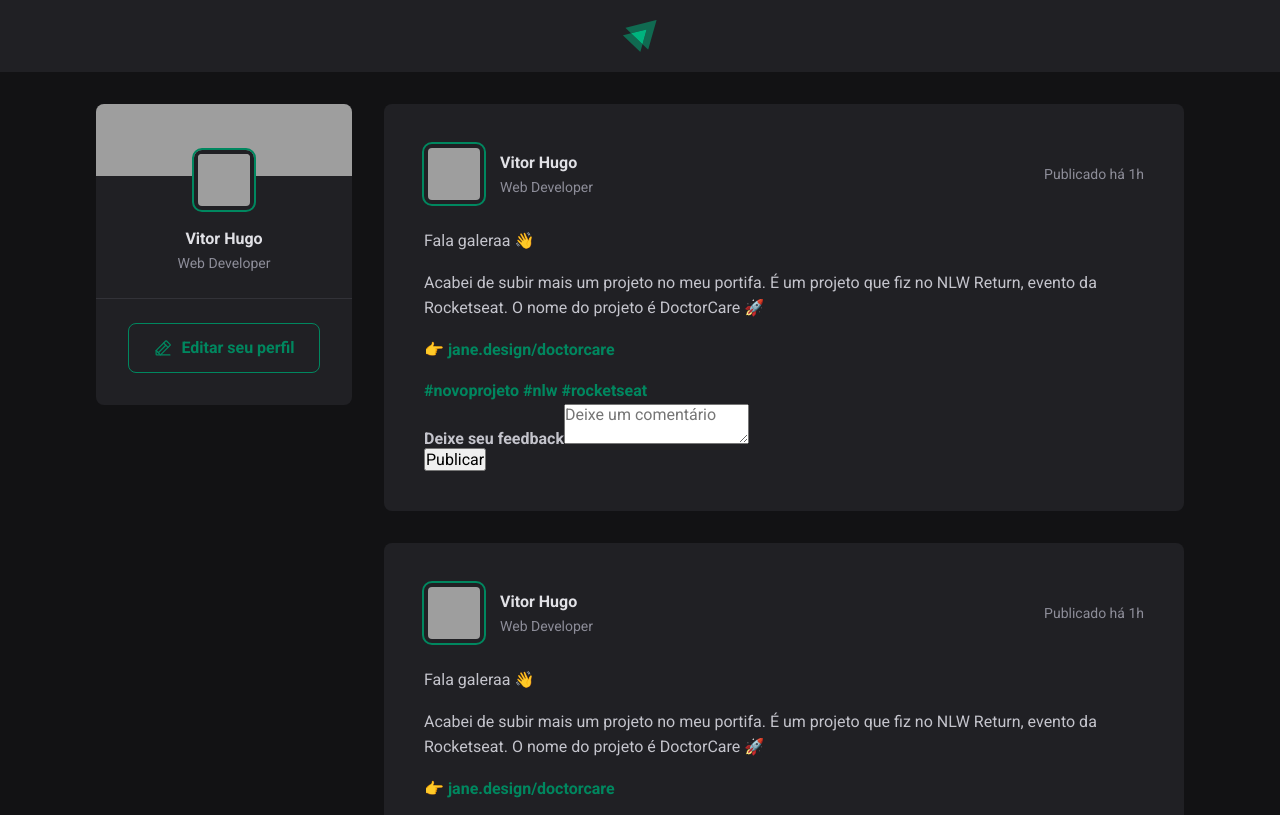
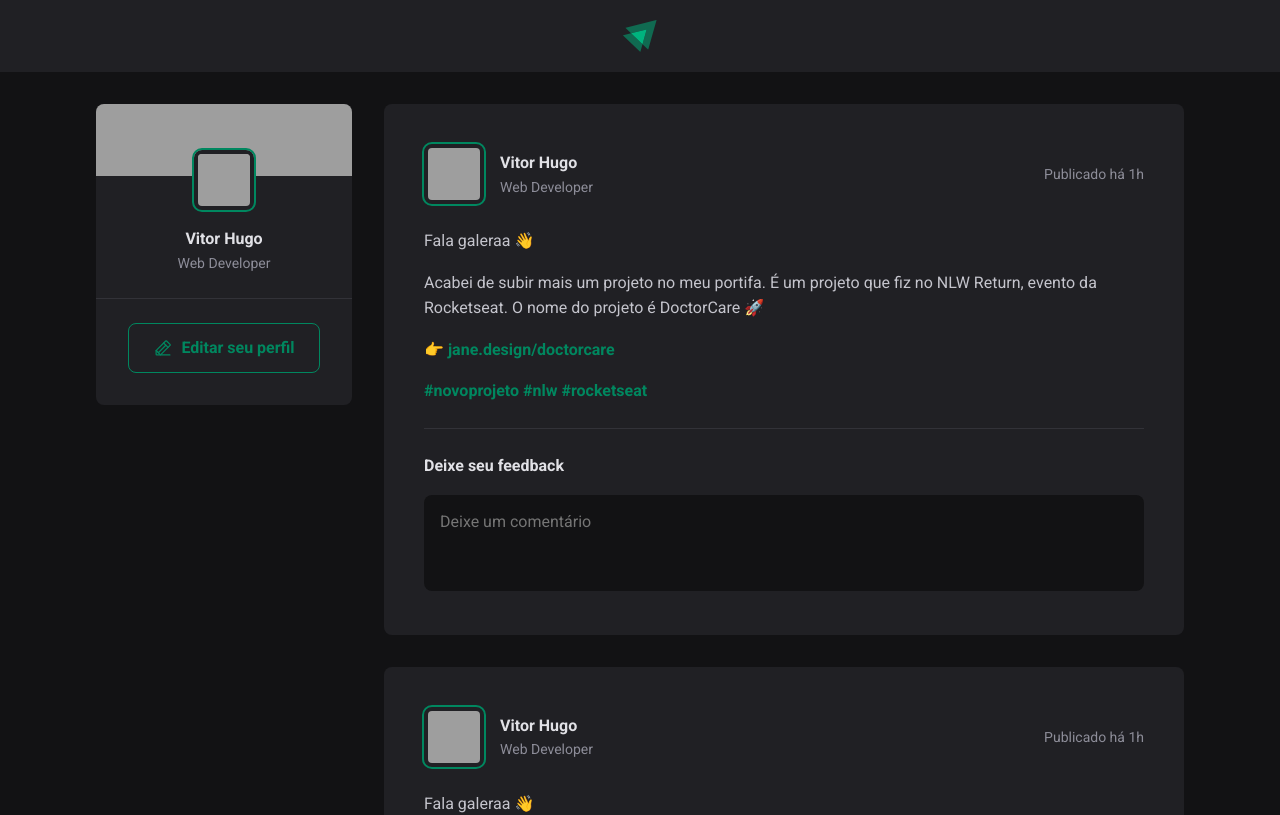
Before and after one commit to vhpinto/react-fundamentos, a React (Vite) app: page / in a window 1280 px wide. Shown: the top 815 px of the page. Built offline with nearby package versions, Linux system fonts and the light colour scheme; grey boxes are pictures that could not be loaded.

Commit message:
Configuração do estilo dos comentários

```diff
--- a/src/components/Post.module.css
+++ b/src/components/Post.module.css
@@ -68,3 +68,54 @@ Style every post that has a post before it
     color: var(--gray-400);
     line-height: 1.6;
 }
+
+.commentForm {
+    width: 100%;
+    margin-top: 1.5rem;
+    padding-top: 1.5rem;
+    border-top: 1px solid var(--gray-600);
+}
+
+.commentForm > strong {
+    line-height: 1.6;
+    color: var(--gray-100);
+}
+
+.commentForm textarea {
+    width: 100%;
+    background: var(--gray-900);
+    border: 0;
+    resize: none;
+    height: 6rem;
+    padding: 1rem;
+    border-radius: 8px;
+    color: var(--gray-100);
+    line-height: 1.4;
+    margin-top: 1rem;
+}
+
+.commentForm footer {
+    visibility: hidden;
+    max-height: 0;
+}
+
+.commentForm:focus-within footer {
+    visibility: visible;
+    max-height: none;
+}
+
+.commentForm button[type=submit] {
+    padding: 1rem 1.5rem;
+    margin-top: 1rem;
+    border-radius: 8px;
+    border: 0;
+    background: var(--green-500);
+    color: var(--white);
+    font-weight: bold;
+    cursor: pointer;
+    transition: background-color 0.1s;
+}
+
+.commentForm button[type=submit]:hover {
+    background: var(--green-300);
+}
```
